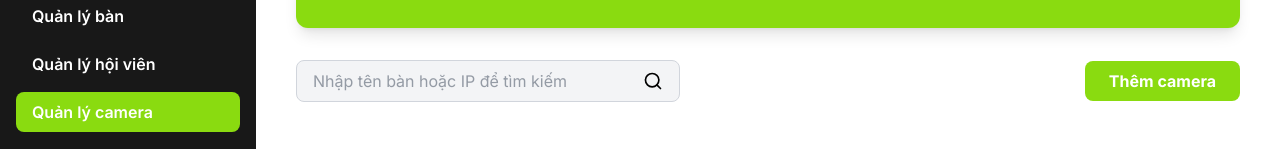
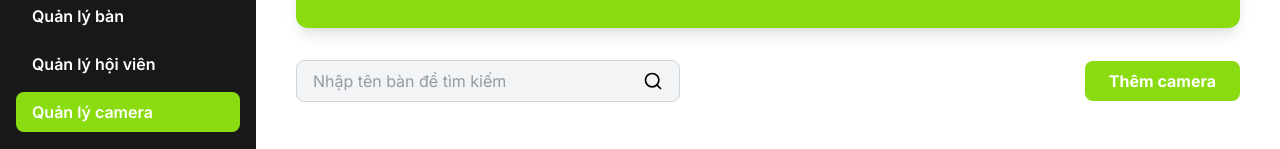
Before and after one commit to trunghoan203/ScoreLens-Frontend, a Next.js app: page /manager/camera in a window 1280 px wide. Shown: the part 176-325 px from the top of the page. Built offline with nearby package versions, Linux system fonts and the light colour scheme; no server answers; sample sign-in values are in the browser's storage.

Commit message:
fix search camera

```diff
--- a/src/app/manager/camera/page.tsx
+++ b/src/app/manager/camera/page.tsx
@@ -109,8 +109,7 @@ export default function CameraPage() {
   };
 
   const filteredCameras = cameras.filter(
-    c => getTableDisplay(c.tableId).toLowerCase().includes(search.toLowerCase()) ||
-      c.IPAddress.toLowerCase().includes(search.toLowerCase())
+    c => getTableDisplay(c.tableId).toLowerCase().includes(search.toLowerCase())
   );
 
   const handleAddCamera = async () => {
--- a/src/components/manager/CameraSearchBar.tsx
+++ b/src/components/manager/CameraSearchBar.tsx
@@ -13,7 +13,7 @@ export default function CameraSearchBar({ search, setSearch, onAddCamera }: Came
       <div className="flex items-center border border-gray-300 bg-gray-100 rounded-lg px-4 py-2 w-96">
         <input
           type="text"
-          placeholder="Nhập tên bàn hoặc IP để tìm kiếm"
+          placeholder="Nhập tên bàn để tìm kiếm"
           className="bg-transparent outline-none flex-1 text-gray-700"
           value={search}
           onChange={e => setSearch(e.target.value)}
```
